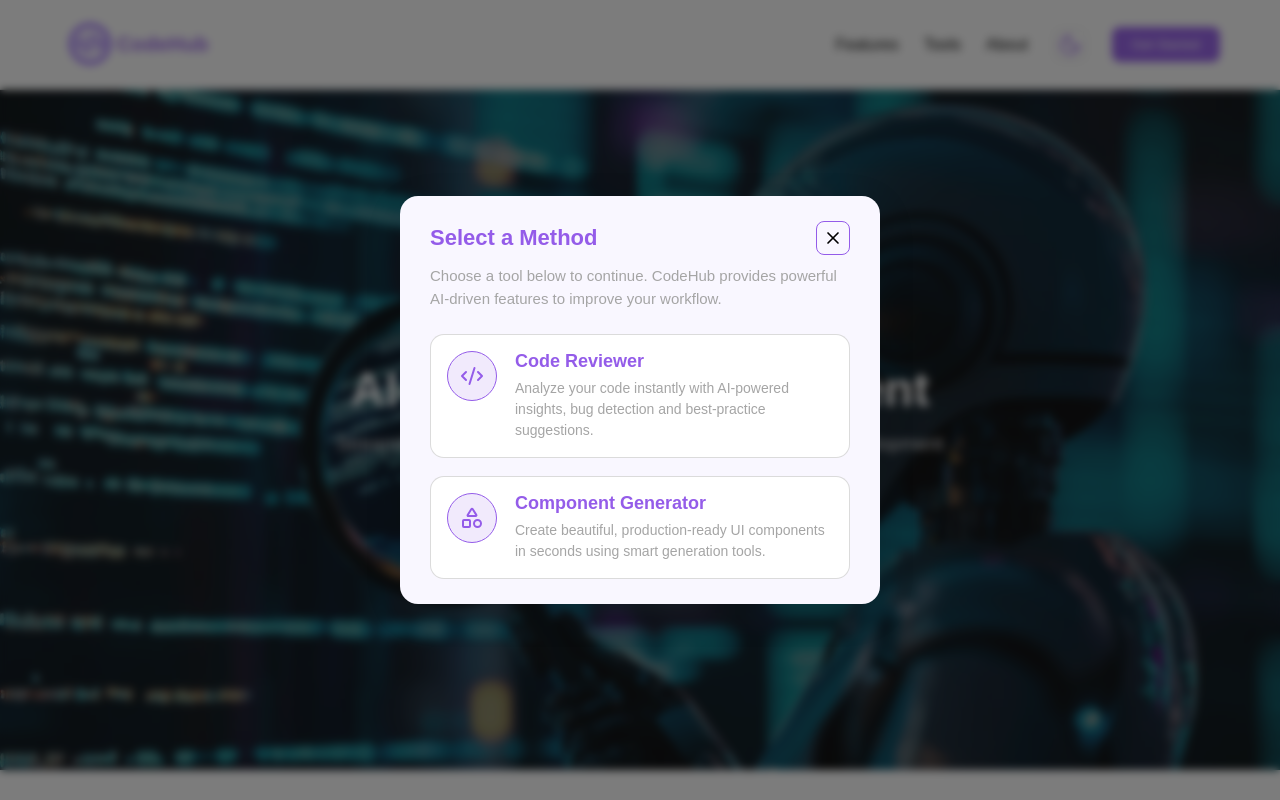
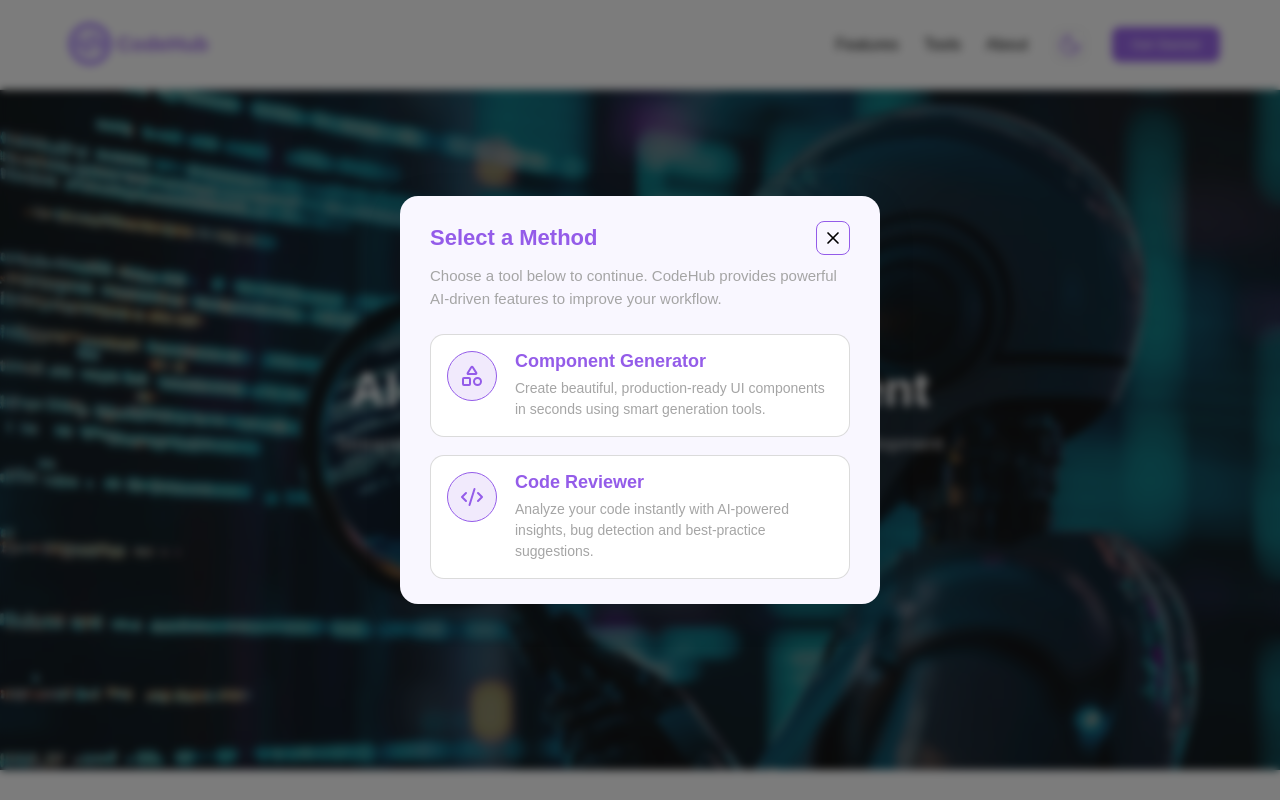
Before and after one commit to MalikMoon699/codeHub, a React (Vite) app: page / in a window 1280 px wide. Both pictures are taken after a click on the button "Get Started". Shown: the top 800 px of the page. Built offline with nearby package versions, Linux system fonts and the light colour scheme.

Commit message:
Change Position and Some Colors

```diff
--- a/src/assets/style/LandingPage.css
+++ b/src/assets/style/LandingPage.css
@@ -69,13 +69,13 @@
 /* ====== lnading Page ====== */
 .landing-page-container {
   font-family: "Poppins", sans-serif;
-  background: #f7f7fb;
-  color: #222;
+  background: var(--backGroundColor);
+  color: var(--textColor);
 }
 
 .landing-page-cta {
   background: var(--backGroundColor);
-  color: #945ce9;
+  color: var(--textColor);
   padding: 14px 32px;
   border-radius: 10px;
   font-size: 18px;
--- a/src/assets/style/TopBar.css
+++ b/src/assets/style/TopBar.css
@@ -77,12 +77,12 @@
   bottom: -2px;
   width: 0;
   height: 2px;
-  background-color: #945ce9;
+  background-color: var(--textColor);
   transition: width 0.3s ease;
 }
 
 .topbar-right-nav-item:hover {
-  color: #945ce9;
+  color: var(--textColor);
 }
 
 .topbar-right-nav-item:hover::before {
--- a/src/components/ComponentSelector.jsx
+++ b/src/components/ComponentSelector.jsx
@@ -31,6 +31,24 @@ const ComponentSelector = ({ onClose }) => {
           <div
             onClick={() => {
               onClose();
+              navigate("/component-generator");
+            }}
+            className="model-option"
+          >
+            <div className="model-option-icon icon">
+              <Shapes />
+            </div>
+            <div className="model-option-info">
+              <h4>Component Generator</h4>
+              <p>
+                Create beautiful, production-ready UI components in seconds
+                using smart generation tools.
+              </p>
+            </div>
+          </div>
+          <div
+            onClick={() => {
+              onClose();
               navigate("/code-reviwer");
             }}
             className="model-option"
@@ -46,25 +64,6 @@ const ComponentSelector = ({ onClose }) => {
               </p>
             </div>
           </div>
-
-          <div
-            onClick={() => {
-              onClose();
-              navigate("/component-generator");
-            }}
-            className="model-option"
-          >
-            <div className="model-option-icon icon">
-              <Shapes />
-            </div>
-            <div className="model-option-info">
-              <h4>Component Generator</h4>
-              <p>
-                Create beautiful, production-ready UI components in seconds
-                using smart generation tools.
-              </p>
-            </div>
-          </div>
         </div>
       </div>
     </div>
```
